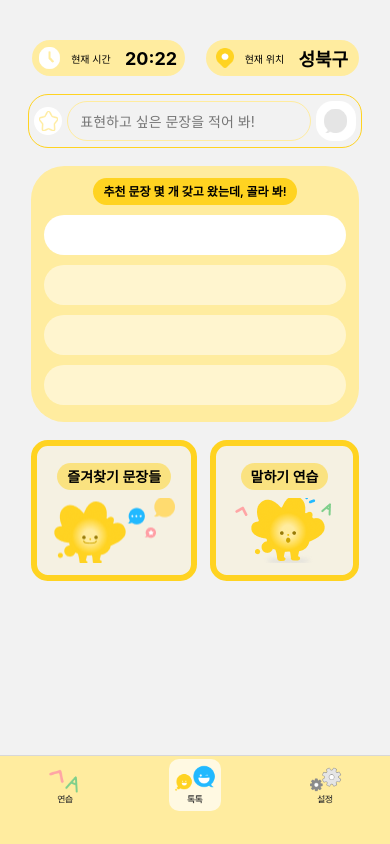
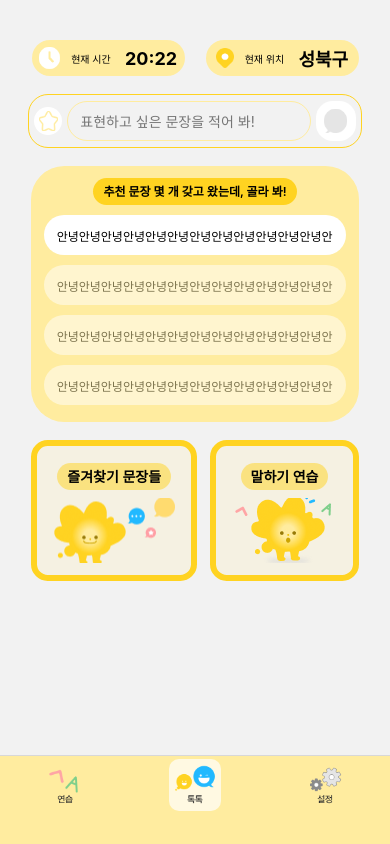
Before and after one commit to HSU-Talky/Talky-Frontend, a React Native app: screen /Talk in a window 390 px wide. Built offline with nearby package versions, Linux system fonts and the light colour scheme.

Commit message:
💄 : RecomButton 컴포넌트 텍스트 추가

```diff
--- a/src/screens/talkTalkScreen/components/RecomButton.jsx
+++ b/src/screens/talkTalkScreen/components/RecomButton.jsx
@@ -1,8 +1,10 @@
-import { StyleSheet, View } from "react-native"
+import { StyleSheet, Text, View } from "react-native"
 
 export const RecomButton = ({ opacity }) => {
     return (
-        <View style = { [styles.button, { opacity }] } />
+        <View style = { [styles.button, { opacity }] }>
+            <Text style = { styles.recomText }>안녕안녕안녕안녕안녕안녕안녕안녕안녕안녕안녕안녕안</Text>
+        </View>
     )
 }
 
@@ -12,6 +14,13 @@ const styles = StyleSheet.create({
         height: 40,
         backgroundColor: "#FFF",
         borderRadius: 26.67,
-        padding: 12
+        paddingHorizontal: 13,
+        paddingVertical: 10,
+        justifyContent: "center",
+    },
+
+    recomText: {
+        fontSize: 12,
+        fontWeight: "500",
     }
 })
```
